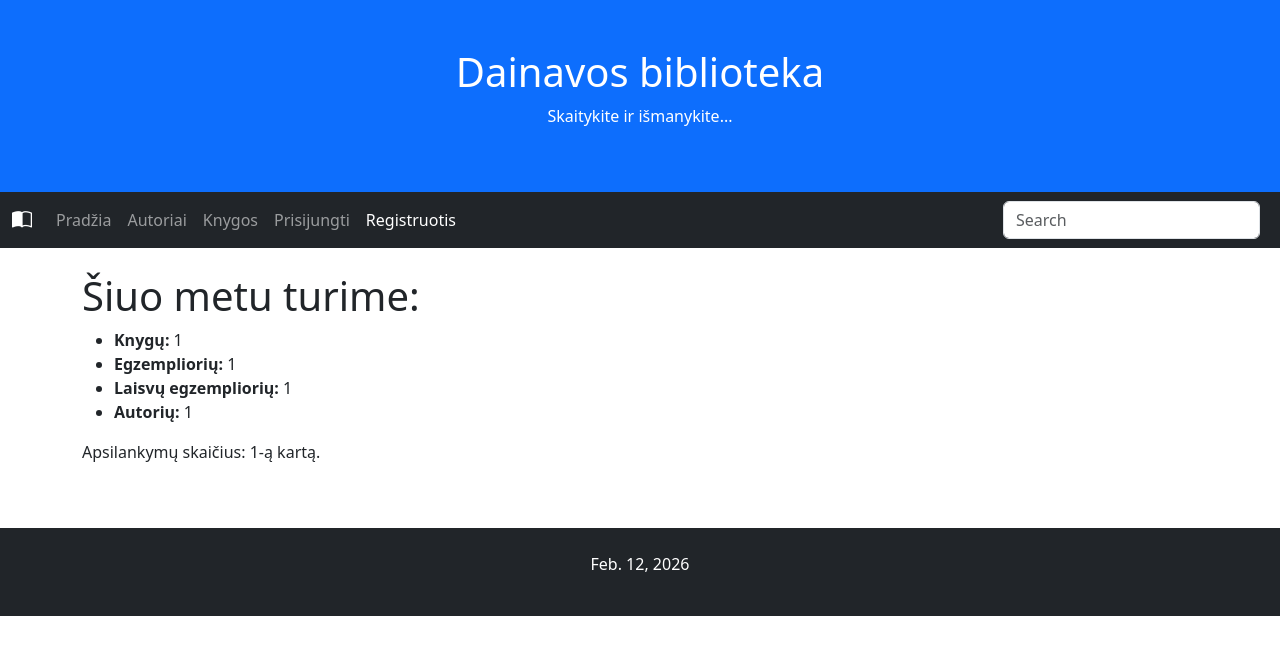
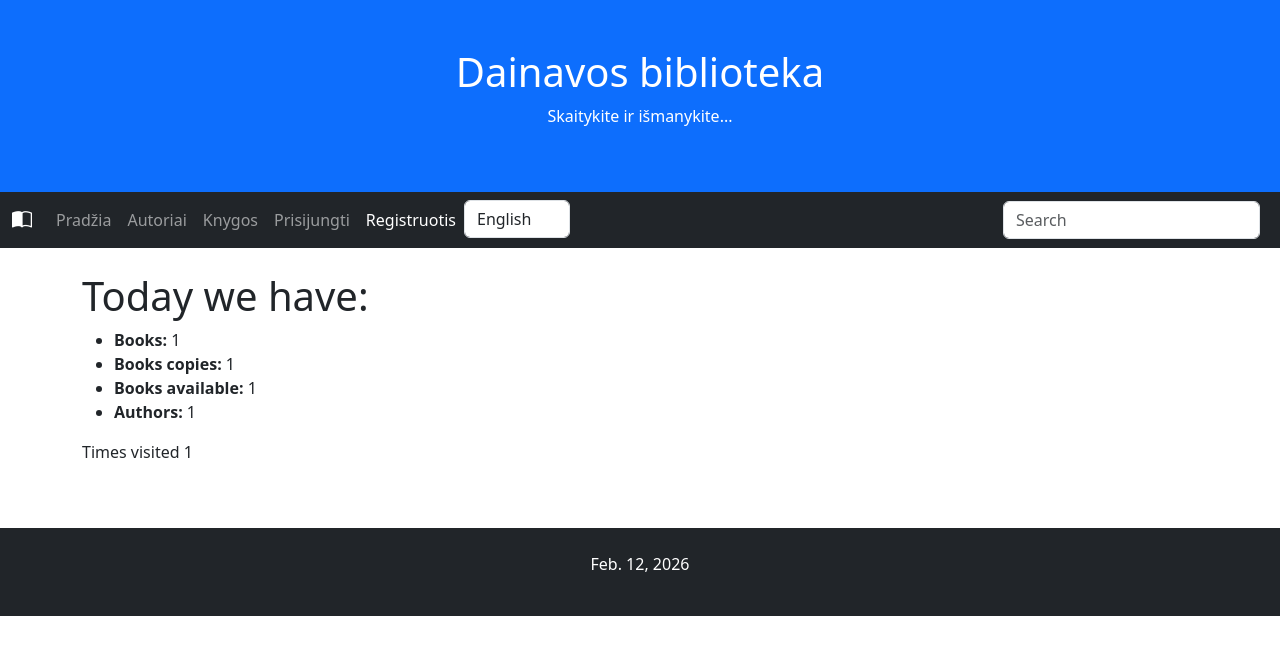
Before and after one commit to Laimonas-Mituzas/Library, a Django app: page / in a window 1280 px wide. Shown: the top 655 px of the page. Run offline with Django 5.2, Linux system fonts and the light colour scheme; tables that the repository leaves empty hold one stand-in row (values such as "Sample post").

Commit message:
12 d. Vertimai

```diff
--- a/library/templates/base.html
+++ b/library/templates/base.html
@@ -61,6 +61,27 @@
     </li>
     {% endif %}
 
+   <li class="nav-item">
+    {% load i18n %}
+    <form action="{% url 'set_language' %}" method="post" class="d-flex">
+        {% csrf_token %}
+        <input name="next" type="hidden" value="{{ redirect_to }}"/>
+        <select name="language" class="form-control me-2" onchange="this.form.submit()">
+            {% load static %}
+            {% get_current_language as LANGUAGE_CODE %}
+            {% get_available_languages as LANGUAGES %}
+            {% for lang in LANGUAGES %}
+            <option value="{{ lang.0 }}"
+                    {% if lang.0 == LANGUAGE_CODE %}selected="selected" {% endif %}>
+                {{ lang.1 }}
+            </option>
+            {% endfor %}
+        </select>
+    </form>
+</li>
+
+
+
       </ul>
 
 
--- a/library/templates/index.html
+++ b/library/templates/index.html
@@ -1,5 +1,5 @@
 {% extends "base.html" %}
-
+{% load i18n %}
 {% block title %} Dainavos biblioteka {% endblock %}
 
 {% block title_h1 %}
@@ -10,14 +10,14 @@
 
 
 {% block content %}
-  <h1>Šiuo metu turime:</h1>
+  <h1>{% trans "Today we have:" %} </h1>
   <ul>
-    <li><a class="nav-link" href="{% url 'books' %}"><strong>Knygų:</strong> {{ num_books }}</a></li>
-    <li><strong>Egzempliorių:</strong> {{ num_instances }}</li>
-    <li><strong>Laisvų egzempliorių:</strong> {{ num_instances_available }}</li>
-    <li><a class="nav-link" href="{% url 'authors' %}"><strong>Autorių:</strong> {{ num_authors }}</a></li>
+    <li><a class="nav-link" href="{% url 'books' %}"><strong>{% trans "Books:" %}</strong> {{ num_books }}</a></li>
+    <li><strong>{% trans "Books copies:" %}</strong> {{ num_instances }}</li>
+    <li><strong>{% trans "Books available:" %}</strong> {{ num_instances_available }}</li>
+    <li><a class="nav-link" href="{% url 'authors' %}"><strong>{% trans "Authors:" %}</strong> {{ num_authors }}</a></li>
   </ul>
 
-<p>Apsilankymų skaičius: {{ num_visits }}-ą kartą.</p>
+<p>{% trans "Times visited" %} {{ num_visits }}</p>
 
 {% endblock %}
--- a/mysite/urls.py
+++ b/mysite/urls.py
@@ -9,5 +9,6 @@ urlpatterns = [
     path('admin/', admin.site.urls),
     path('accounts/', include('django.contrib.auth.urls')),
     path('tinymce/', include('tinymce.urls')),
+    path('i18n/', include('django.conf.urls.i18n')),
 ] + (static(settings.STATIC_URL, document_root=settings.STATIC_ROOT)  +
     static(settings.MEDIA_URL, document_root=settings.MEDIA_ROOT))
```
Also changed, not shown: library/models.py (+18 -17 lines), mysite/settings.py (+7 -0 lines).
